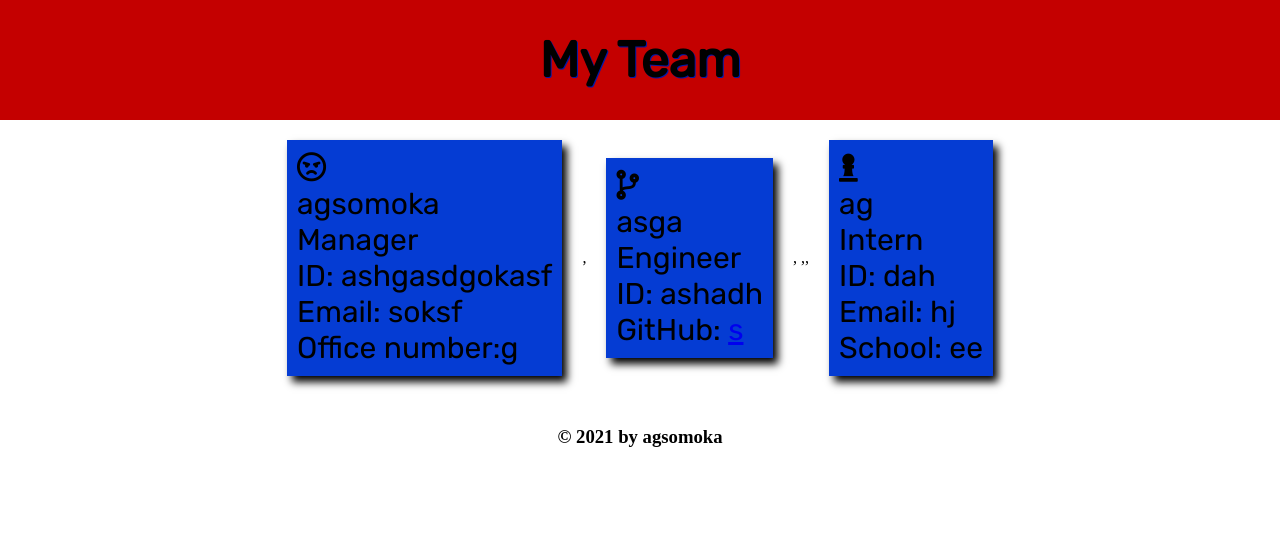
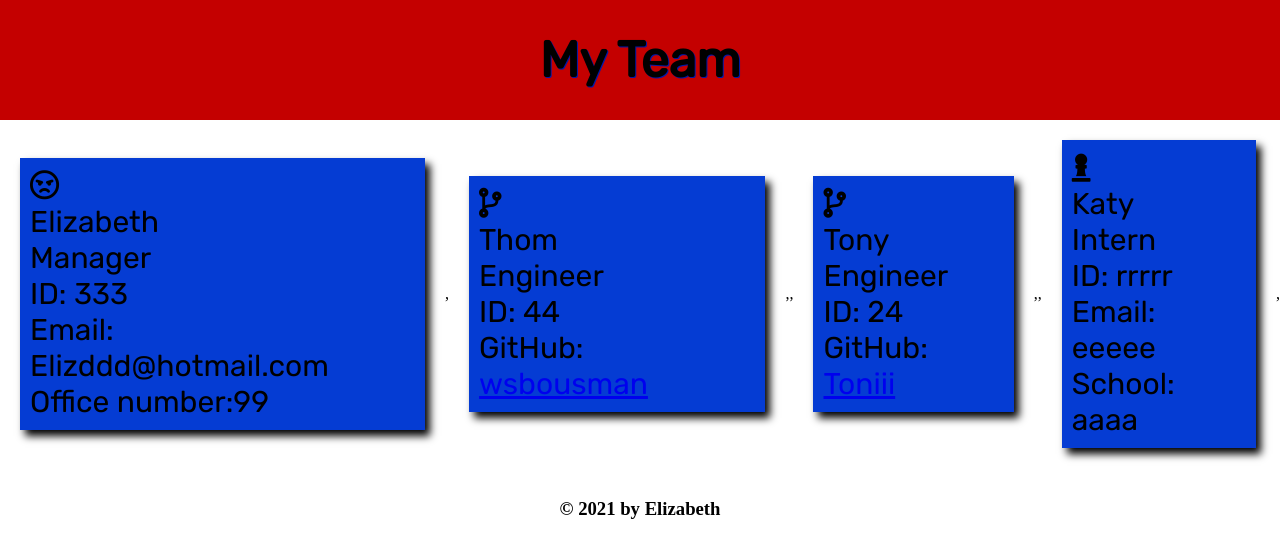
Before and after one commit to wsbousman/Team-Profile-Generator-5000, a website: page index.html in a window 1280 px wide. Drawn offline with Linux system fonts and the light colour scheme.

Commit message:
Update6
Walkthrough video added in README.

```diff
--- a/index.html
+++ b/index.html
@@ -19,40 +19,50 @@
   <div class="employee">
     <div class="titlebox">
       <i class="far fa-angry"></i>
-      <p>agsomoka</p>
+      <p>Elizabeth</p>
       <p>Manager</p>
-      <p>ID: ashgasdgokasf</p>
-      <p>Email: soksf</p>
-      <p>Office number:g</p>
+      <p>ID: 333</p>
+      <p>Email: Elizddd@hotmail.com</p>
+      <p>Office number:99</p>
     </div>
   </div>
   ,
     <div class="employee">
     <div class="titlebox">
       <i class="fas fa-code-branch"></i>
-      <p>asga</p>
+      <p>Thom</p>
       <p>Engineer</p>
-      <p>ID: ashadh</p>
-      <p>GitHub: <a href="https://github.com/s">s</a></p>
+      <p>ID: 44</p>
+      <p>GitHub: <a href="https://github.com/wsbousman">wsbousman</a></p>
     </div>
   </div>
-  ,
+  ,,
+    <div class="employee">
+    <div class="titlebox">
+      <i class="fas fa-code-branch"></i>
+      <p>Tony</p>
+      <p>Engineer</p>
+      <p>ID: 24</p>
+      <p>GitHub: <a href="https://github.com/Toniii">Toniii</a></p>
+    </div>
+  </div>
+
   ,,
     <div class="employee">
     <div class="titlebox">
       <i class="fas fa-chess-pawn"></i>
-      <p>ag</p>
+      <p>Katy</p>
       <p>Intern</p>
-      <p>ID: dah</p>
-      <p>Email: hj</p>
-      <p>School: ee</p>
+      <p>ID: rrrrr</p>
+      <p>Email: eeeee</p>
+      <p>School: aaaa</p>
     </div>
   </div>
-
+  ,
   </div>
 
   <footer>
-    <h3 class="footer">&copy; 2021 by agsomoka</h3>
+    <h3 class="footer">&copy; 2021 by Elizabeth</h3>
   </footer>
   </body>
 </html>
--- a/package.json
+++ b/package.json
@@ -10,7 +10,7 @@
     "jest": "^27.1.0"
   },
   "scripts": {
-    "test": "echo \"Error: no test specified\" && exit 1"
+    "test": "jest"
   },
   "repository": {
     "type": "git",
```
Also changed, not shown: __tests__/random.test.js (added, +33 -0 lines), README.md.
